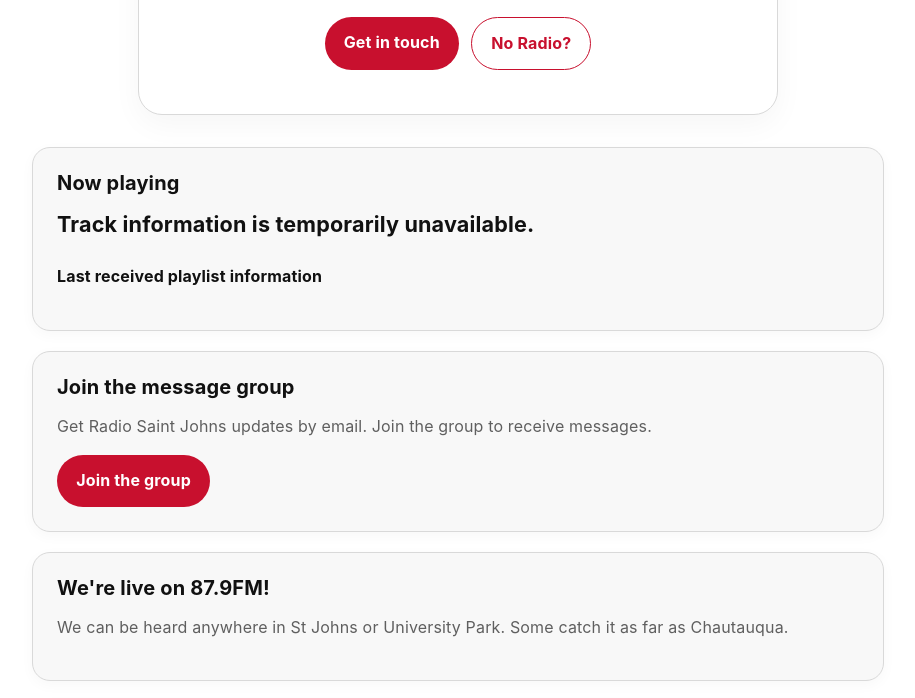
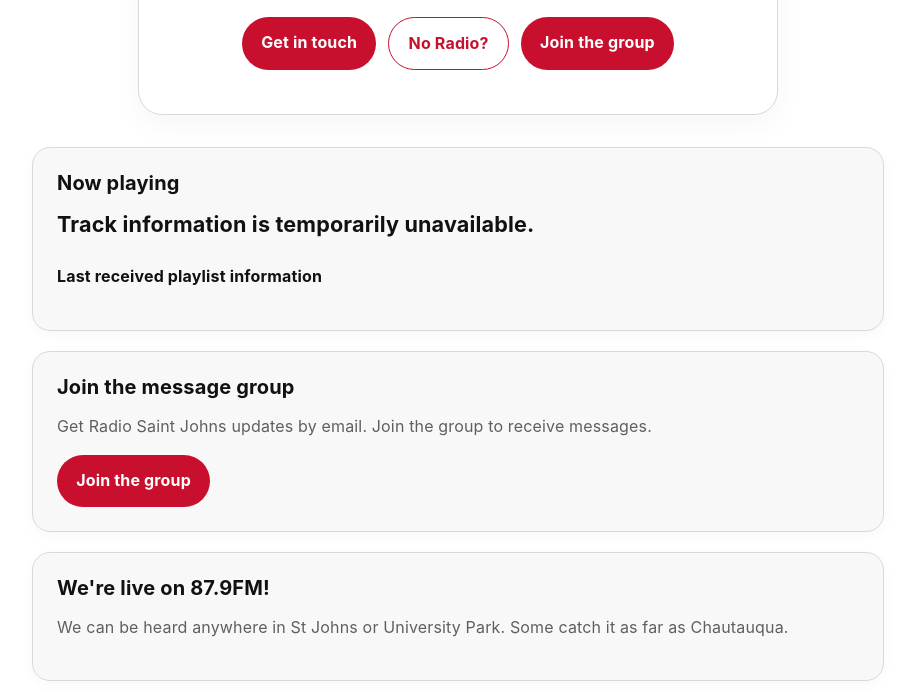
Before and after one commit to ghan/krsj, a plain HTML site: page index.html in a window 1280 px wide. Shown: the part 221-919 px from the top of the page, without its empty margins (182-1097 px from the left). Drawn offline with Linux system fonts and the light colour scheme; no server answers.

Commit message:
Add link to join the group in index.html

```diff
--- a/index.html
+++ b/index.html
@@ -21,6 +21,7 @@
         <div class="hero__actions">
           <a class="button" href="#contact">Get in touch</a>
           <a class="button button--secondary" href="#noradio">No Radio?</a>
+          <a class="button" href="https://groups.google.com/g/krsj">Join the group</a>
         </div>
       </div>
     </header>
```
